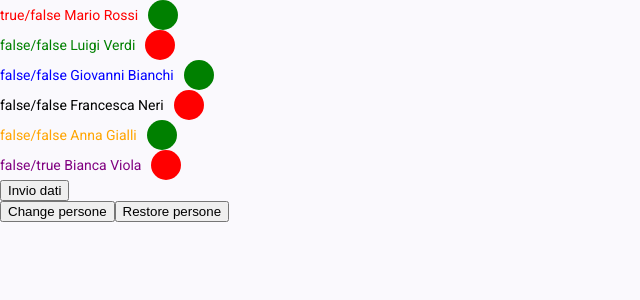
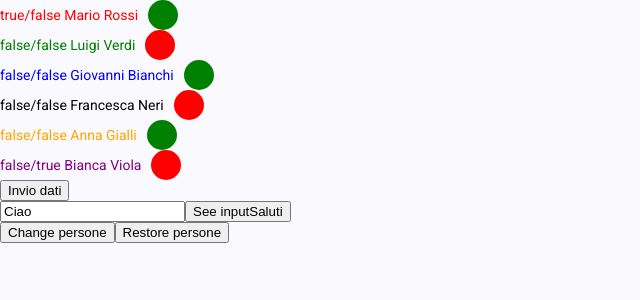
Before and after one commit to Nevia23/corso_angular, an Angular app: page / in a window 1280 px wide. Shown: the top 300 px of the page, without its empty margins (0-640 px from the left). Built offline with nearby package versions, Linux system fonts and the light colour scheme.

Commit message:
variabile template

```diff
--- a/src/app/prova/prova.html
+++ b/src/app/prova/prova.html
@@ -68,6 +68,12 @@
   <button mat.raised-button color="primary" (click)="invioDati()">Invio dati</button>
 </div>
 
+<!-- esempio variabile template #inputSaluti -->
+<div>
+<input #inputSaluti value="Ciao" />
+<button mat.raised-button color="primary" (click)="seeValue()">See inputSaluti</button>
+</div>
+
 <!--
 @switch (numero) {
   @case (1) {
--- a/src/app/prova/prova.ts
+++ b/src/app/prova/prova.ts
@@ -1,4 +1,4 @@
-import { Component, EventEmitter, Input, OnChanges, OnInit, Output, SimpleChanges } from '@angular/core';
+import { Component, ElementRef, EventEmitter, Input, OnChanges, OnInit, Output, SimpleChanges, ViewChild } from '@angular/core';
 import { MatButtonModule } from '@angular/material/button';
 import { MatCardModule } from '@angular/material/card';
 import { MatFormFieldModule } from '@angular/material/form-field';
@@ -16,6 +16,8 @@ export class Prova implements OnInit, OnChanges {
 
   @Input() persone: any;
   @Output() mandaDatiEvent = new EventEmitter<any>();
+  // il punto escalamativo fa saltare il controllo se la variabile è null o undefined, quindi non è necessario inizializzarla
+  @ViewChild('inputSaluti') valoreInput!: ElementRef<HTMLInputElement>;
 
   constructor() {
     console.log('Prova component constructor called');
@@ -61,4 +63,8 @@ export class Prova implements OnInit, OnChanges {
   invioDati() {
     this.mandaDatiEvent.emit("Questo messaggio proviene dal componente Prova");
   }
+
+  seeValue() {
+    console.log("valoreInput: " + this.valoreInput.nativeElement.value);
+  }
 }
```
